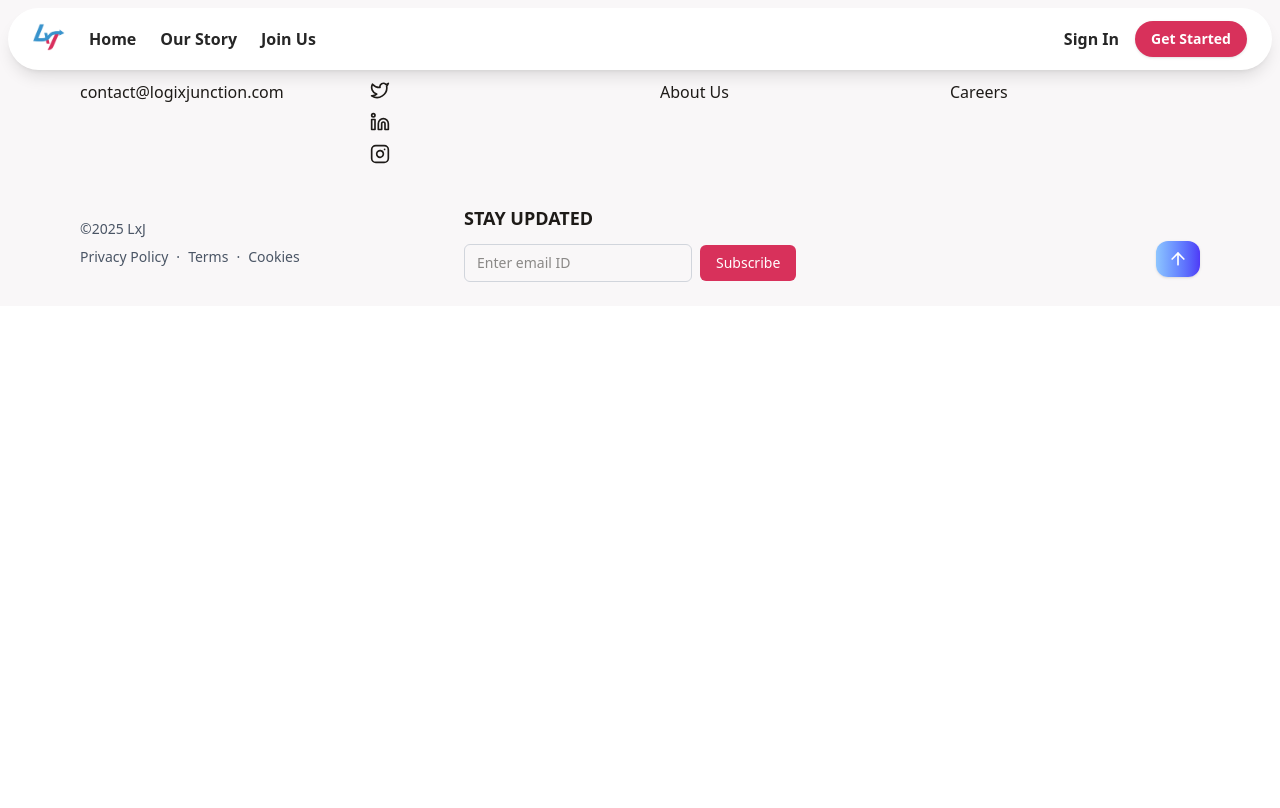
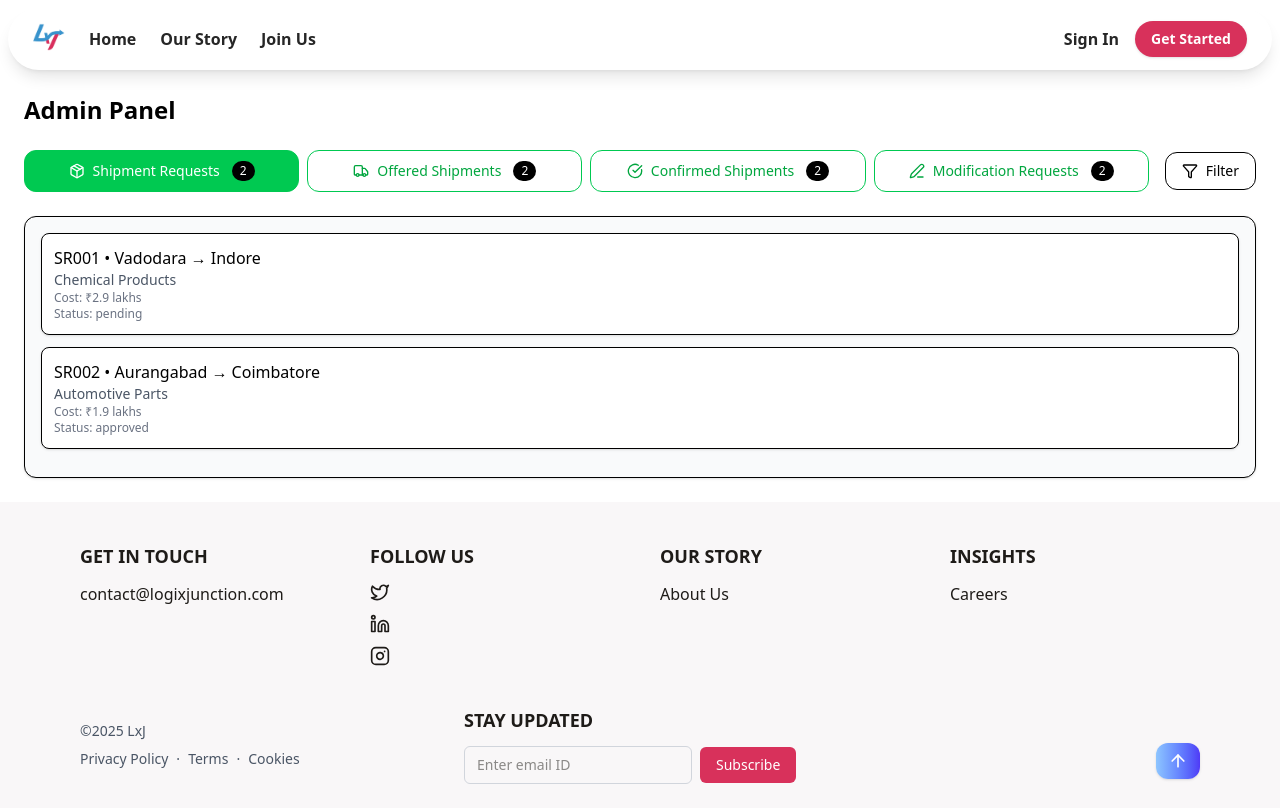
Before and after one commit to logiXjunction/logix-frontend, a React (Vite) app: page /admin-panel in a window 1280 px wide. Built offline with nearby package versions, Linux system fonts and the light colour scheme.

Commit message:
made admin panel page, added status tabs, filters and dummy requests

```diff
--- a/src/app.jsx
+++ b/src/app.jsx
@@ -18,13 +18,12 @@ import Navbar from './components/ui/navBar';
 import LandingPage from './pages/landing_page';
 import AboutUs from './pages/about_us';
 import Careers from './pages/career';
-
+import AdminPanel from './pages/admin_panel';
 import SignupFormPage from './pages/signup_otp';
 
 import VehicleRegistration from './pages/vehicle_registration';
 import DriverRegistration from './pages/driver_registration';
 import Dashboard from './pages/Dashboardtest';
-import InquiryForm from './pages/inquiry_form';
 
 function App() {
   return (
@@ -41,12 +40,11 @@ function App() {
         <Route path="/join-us" element={<Careers />} />
         <Route path="/careers" element={<Careers />} />
 
-
         <Route path="/sign-in" element={<SignInPage />} />
         <Route path="/signup-otp" element={<SignupFormPage />} />
         <Route path="/carrier-registration" element={<CarrierRegistration />} />
         <Route path="/shipper-registration" element={<ShipperRegistration />} />
-
+        <Route path="/admin-panel" element={<AdminPanel />} />
 
         <Route path="/transporter-dashboard" element={<TransporterDashboard />} />
         <Route path="/shipments" element={<Shipments />} />
@@ -61,7 +59,6 @@ function App() {
         <Route path="/client-dashboard" element={<ClientDashboard />} />
         <Route path="/available-transporter" element={<AvailableTransporters />} />
         <Route path="/shipment-registration" element={<ShipmentRegistration />} />
-        <Route path="/inquiry-form" element={<InquiryForm />} />
 
 
       </Routes>
--- /dev/null
+++ b/src/pages/admin_panel.jsx
@@ -0,0 +1,124 @@
+import { useState } from "react";
+import { Package, Truck, CheckCircle, Edit3, Filter } from "lucide-react";
+
+export default function AdminPanel() {
+  const [activeTab, setActiveTab] = useState("Shipment Requests");
+  const [filterOpen, setFilterOpen] = useState(false);
+  const [selectedFilter, setSelectedFilter] = useState(null);
+
+  // Dummy data
+  const data = {
+    "Shipment Requests": [
+      { id: "SR001", route: "Vadodara → Indore", goods: "Chemical Products", weight: "2200 kg", cost: "₹2.9 lakhs", date: "16/1/2024", status: "pending" },
+      { id: "SR002", route: "Aurangabad → Coimbatore", goods: "Automotive Parts", weight: "1800 kg", cost: "₹1.9 lakhs", date: "15/1/2024", status: "approved" },
+    ],
+    "Offered Shipments": [
+      { id: "SH001", route: "Mumbai → Delhi", goods: "Electronics", date: "15/1/2024", status: "offered" },
+      { id: "SH004", route: "Bengaluru → Chennai", goods: "Furniture", date: "18/1/2024", status: "offered" },
+    ],
+    "Confirmed Shipments": [
+      { id: "CON001", client: "TechMart Electronics", route: "Mumbai → Delhi", goods: "Electronics", pickup: "15/1/2024", delivery: "20/1/2024", status: "confirmed" },
+      { id: "CON002", client: "Lifestyle Furniture", route: "Bengaluru → Chennai", goods: "Furniture", pickup: "18/1/2024", delivery: "22/1/2024", status: "confirmed" },
+    ],
+    "Modification Requests": [
+      { id: "MR001", route: "Pune → Hyderabad", goods: "Medical Equipment", request: "Change pickup date", status: "pending" },
+      { id: "MR002", route: "Delhi → Kolkata", goods: "Perfumes", request: "Change drop-off location", status: "reviewing" },
+    ],
+  };
+
+  const tabs = [
+    { key: "Shipment Requests", label: "Shipment Requests", icon: <Package size={16} /> },
+    { key: "Offered Shipments", label: "Offered Shipments", icon: <Truck size={16} /> },
+    { key: "Confirmed Shipments", label: "Confirmed Shipments", icon: <CheckCircle size={16} /> },
+    { key: "Modification Requests", label: "Modification Requests", icon: <Edit3 size={16} /> },
+  ];
+
+  return (
+    <div className="p-6 mt-[70px]">
+      {/* Heading */}
+      <h1 className="text-2xl font-bold mb-6">Admin Panel</h1>
+
+      {/* Tabs + Filter */}
+      <div className="flex items-center justify-between mb-6">
+        <div className="flex flex-1 gap-2">
+          {tabs.map((tab) => (
+            <button
+              key={tab.key}
+              onClick={() => setActiveTab(tab.key)}
+              className={`flex-1 px-4 py-2.5 rounded-xl text-sm font-medium transition-all duration-200 flex items-center justify-center gap-2 whitespace-nowrap border
+                ${
+                  activeTab === tab.key
+                    ? "bg-green-500 text-white border-green-500"
+                    : "border-green-500 text-green-600 bg-white hover:bg-green-50"
+                }`}
+            >
+              {tab.icon}
+              {tab.label}
+              <span className="ml-1 px-2 py-0.5 text-white text-xs bg-black bg-opacity-10 rounded-full">
+                {data[tab.key].length}
+              </span>
+            </button>
+          ))}
+        </div>
+
+        {/* Filter Button */}
+        <div className="relative ml-4">
+          <button
+            onClick={() => setFilterOpen(!filterOpen)}
+            className="flex items-center gap-2 px-4 py-2 border rounded-xl text-sm font-medium bg-white hover:bg-gray-50"
+          >
+            <Filter size={16} />
+            Filter
+          </button>
+
+          {filterOpen && (
+            <div className="absolute right-0 mt-2 w-56 bg-white border rounded-xl shadow-md p-3 z-10">
+              <p className="text-sm font-semibold mb-2">Expected Pickup</p>
+              <button
+                className="w-full text-left px-3 py-1.5 rounded hover:bg-gray-100 text-sm"
+                onClick={() => setSelectedFilter("Pickup Soon")}
+              >
+                Soon
+              </button>
+              <button
+                className="w-full text-left px-3 py-1.5 rounded hover:bg-gray-100 text-sm"
+                onClick={() => setSelectedFilter("Pickup Far")}
+              >
+                Far
+              </button>
+
+              <p className="text-sm font-semibold mt-3 mb-2">Expected Drop Off</p>
+              <button
+                className="w-full text-left px-3 py-1.5 rounded hover:bg-gray-100 text-sm"
+                onClick={() => setSelectedFilter("Drop Soon")}
+              >
+                Soon
+              </button>
+              <button
+                className="w-full text-left px-3 py-1.5 rounded hover:bg-gray-100 text-sm"
+                onClick={() => setSelectedFilter("Drop Far")}
+              >
+                Far
+              </button>
+            </div>
+          )}
+        </div>
+      </div>
+
+      {/* Tab Content */}
+      <div className="p-4 border rounded-xl bg-gray-50 shadow-sm">
+        {data[activeTab].map((item) => (
+          <div key={item.id} className="mb-3 p-3 bg-white border rounded-lg shadow-sm">
+            <p className="font-medium">{item.id} • {item.route}</p>
+            <p className="text-sm text-gray-600">{item.goods}</p>
+            {item.pickup && <p className="text-xs text-gray-500">Pickup: {item.pickup}</p>}
+            {item.delivery && <p className="text-xs text-gray-500">Delivery: {item.delivery}</p>}
+            {item.cost && <p className="text-xs text-gray-500">Cost: {item.cost}</p>}
+            {item.request && <p className="text-xs text-gray-500">Request: {item.request}</p>}
+            <p className="text-xs text-gray-500">Status: {item.status}</p>
+          </div>
+        ))}
+      </div>
+    </div>
+  );
+}
```
